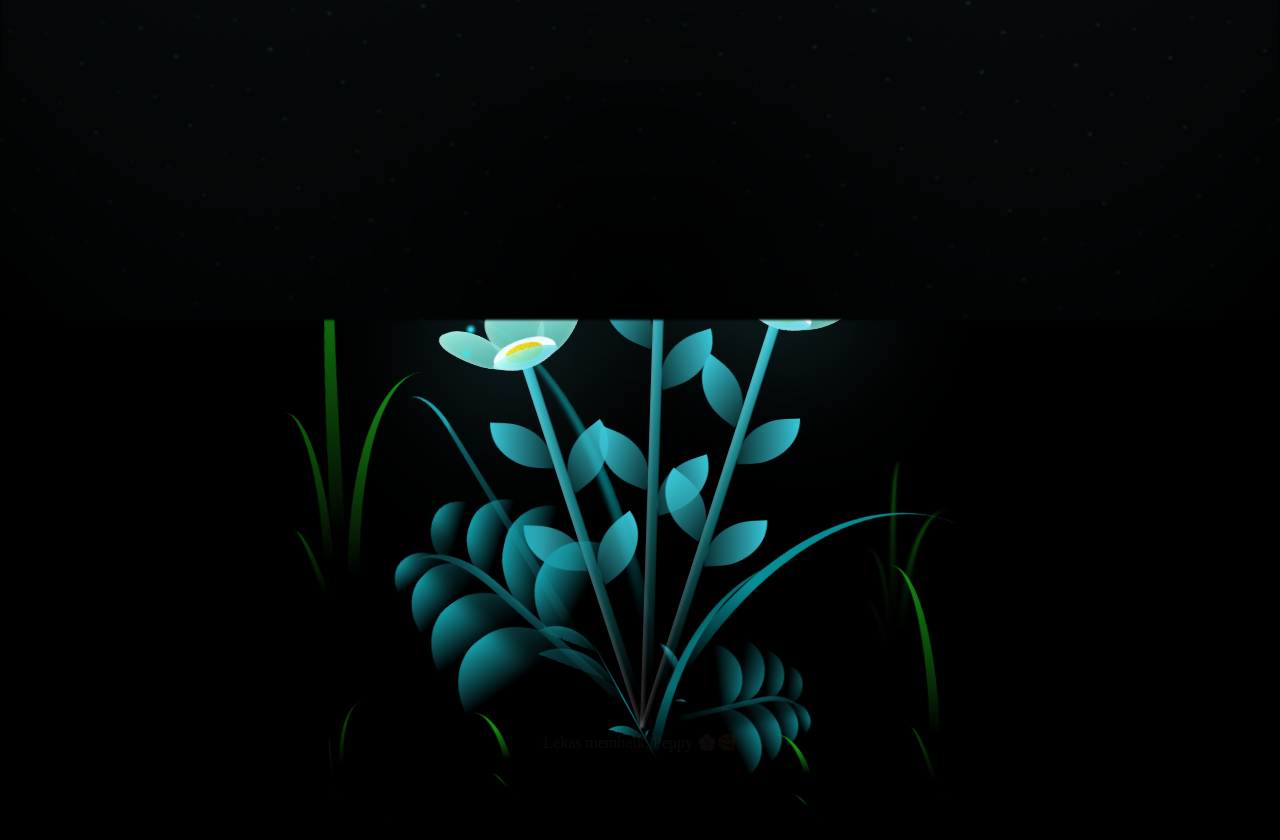
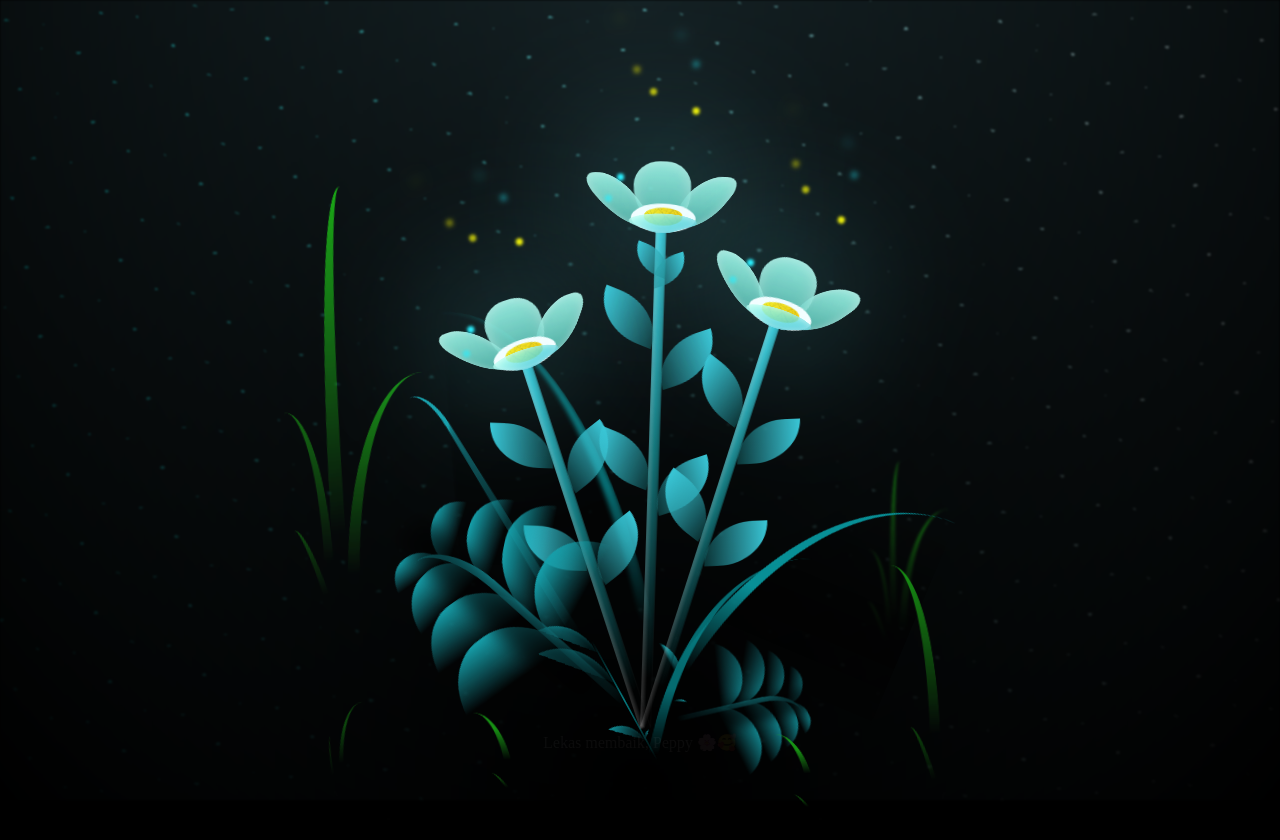
Before and after one commit to peppylucu/peppylucu.github.io, a plain HTML site: page index.html in a window 1280 px wide. Drawn offline with Linux system fonts and the light colour scheme.

Commit message:
Update index.html
update css

```diff
--- a/index.html
+++ b/index.html
@@ -3,7 +3,7 @@
 
 <head>
     <meta name="viewport" content="width=device-width, initial-scale=1.0">
-    <title>My Web Page</title>
+    <title>lekas membaik</title>
     <style type="text/css">
         *,
         *::after,
@@ -54,9 +54,6 @@
         .night {
             position: fixed;
             left: 50%;
-
-            z-index: 999;
-            bottom: 60%;
             transform: translateX(-50%);
             width: 100%;
             height: 100%;
```
